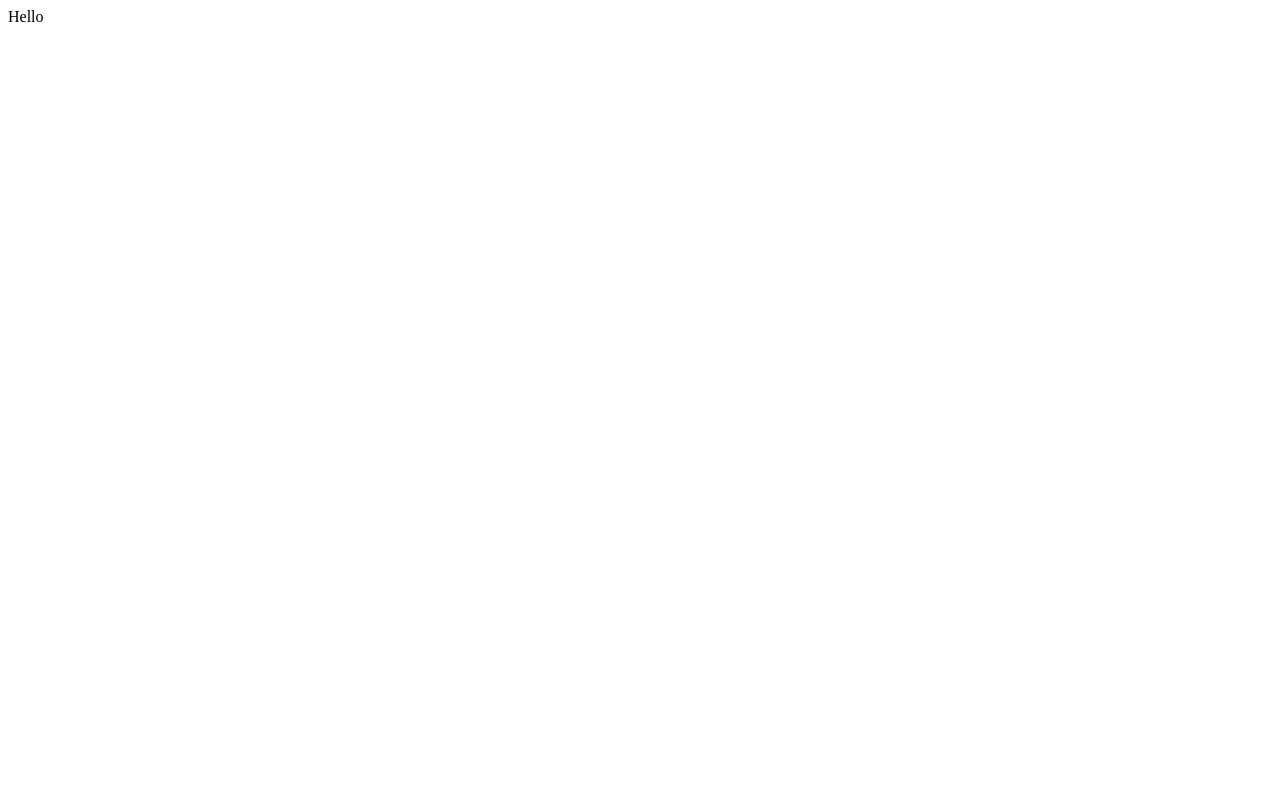
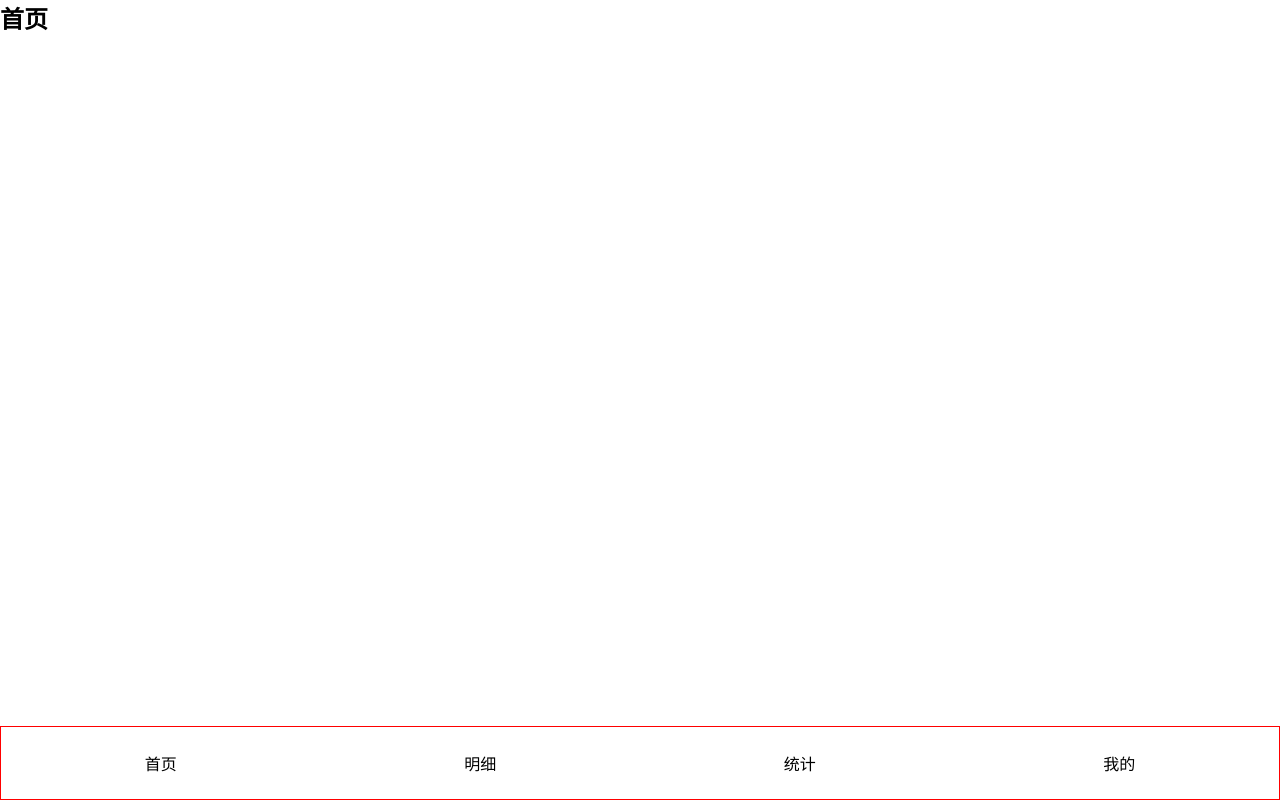
Before and after one commit to qwxying/seven-remoney, a React (Create React App) app: page /#/home in a window 1280 px wide. Built offline with nearby package versions, Linux system fonts and the light colour scheme.

Commit message:
底部导航栏布局

```diff
--- a/package.json
+++ b/package.json
@@ -10,9 +10,11 @@
     "@types/node": "^12.0.0",
     "@types/react": "^16.9.0",
     "@types/react-dom": "^16.9.0",
+    "@types/react-router-dom": "^5.1.5",
     "node-sass": "npm:dart-sass",
     "react": "^16.13.1",
     "react-dom": "^16.13.1",
+    "react-router-dom": "^5.2.0",
     "react-scripts": "3.4.1",
     "styled-components": "^5.1.1",
     "typescript": "~3.7.2"
--- a/src/App.tsx
+++ b/src/App.tsx
@@ -1,9 +1,103 @@
 import React from 'react';
+import {
+  HashRouter as Router,
+  Switch,
+  Route,
+  Link,
+  Redirect
+} from 'react-router-dom';
+import styled from 'styled-components';
+
+const Wrapper = styled.div`
+  height: 100vh;
+  display: flex;
+  flex-direction: column;
+`;
+
+const Main = styled.div`
+  flex-grow: 1;
+  overflow: auto;
+`;
+
+const Nav = styled.nav`
+  border: 1px solid red;
+  > ul {
+    display: flex;
+    align-items: center;
+    height: 72px;
+    > li {
+      width: 25%;
+      text-align: center;
+
+    }
+  }
+`;
 
 function App() {
   return (
-    <div>Hello</div>
+    <Router>
+      <Wrapper>
+        <Main>
+          <Switch>
+            <Redirect exact from="/" to="home"/>
+            <Route path="/home">
+              <Home/>
+            </Route>
+            <Route path="/details">
+              <Details/>
+            </Route>
+            <Route path="/statistics">
+              <Statistics/>
+            </Route>
+            <Route path="/users">
+              <Users/>
+            </Route>
+            <Route path="*">
+              <NoMatch/>
+            </Route>
+          </Switch>
+        </Main>
+        <Nav>
+          <ul>
+            <li>
+              <Link to="/home">首页</Link>
+            </li>
+            <li>
+              <Link to="/details">明细</Link>
+            </li>
+            <li>
+              <Link to="/statistics">统计</Link>
+            </li>
+            <li>
+              <Link to="/users">我的</Link>
+            </li>
+          </ul>
+        </Nav>
+      </Wrapper>
+    </Router>
   );
 }
 
+function Home() {
+  return <h2>首页</h2>;
+}
+
+function Details() {
+  return <h2>明细页面</h2>;
+}
+
+function Statistics() {
+  return <h2>统计页面</h2>;
+}
+
+function Users() {
+  return <h2>我的</h2>;
+}
+
+function NoMatch() {
+  return <div>
+    <Link to='/home'>当前页面不存在，点击返回首页</Link>
+  </div>;
+}
+
 export default App;
--- /dev/null
+++ b/src/index.scss
@@ -0,0 +1,18 @@
+@import-normalize ;
+* {
+  margin: 0;
+  padding: 0;
+}
+
+*, ::before, ::after {
+  box-sizing: border-box;
+}
+
+ul, ol {
+  list-style: none;
+}
+
+a{
+  text-decoration: none;
+  color: inherit;
+}
--- a/src/index.tsx
+++ b/src/index.tsx
@@ -1,6 +1,7 @@
 import React from 'react';
 import ReactDOM from 'react-dom';
 import App from './App';
+import 'index.scss'
 
 ReactDOM.render(
   <React.StrictMode>
```
Also changed, not shown: 1 other file (tests, documents, lock files or other folders).
